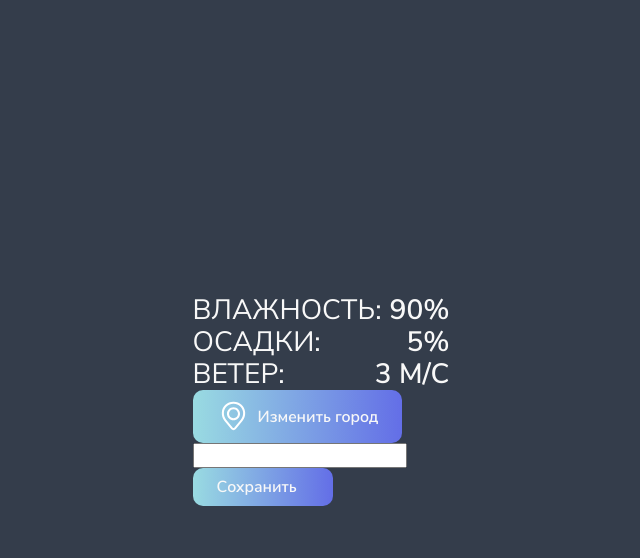
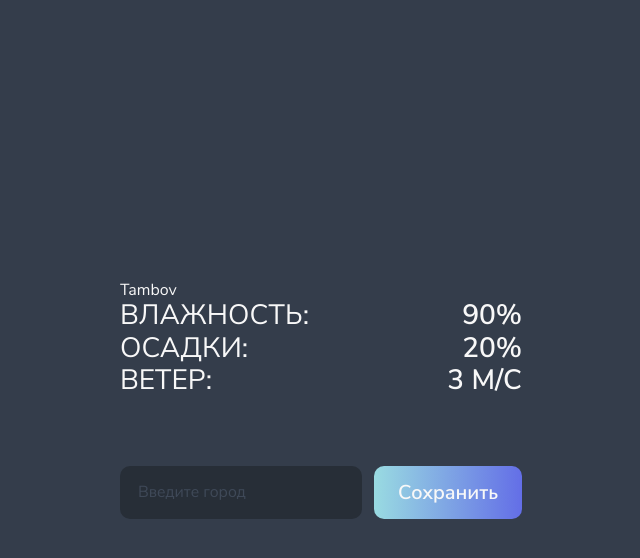
Before and after one commit to acr0matic/purpleschool_1, a Vue app: page / in a window 1280 px wide. Both pictures are taken after a click on the button "Изменить город". Shown: the top 558 px of the page, without its empty margins (319-959 px from the left). Built offline with nearby package versions, Linux system fonts and the light colour scheme.

Commit message:
feat: первые компоненты

```diff
--- a/src/App.vue
+++ b/src/App.vue
@@ -1,7 +1,8 @@
 <template>
   <main>
+    {{ currentCity }}
     <div class="statistic__list">
-      <Statistic v-for="stat in data" :key="stat" v-bind="stat"></Statistic>
+      <Statistic v-for="item in dataModified" :key="item" v-bind="item"></Statistic>
     </div>
     <!-- /.statistic__list -->
 
@@ -10,27 +11,39 @@
 </template>
 
 <script setup>
+import { computed, ref } from "vue";
 import Statistic from "./components/Statistic.vue";
 import CitySelect from "./components/CitySelect.vue";
 
-const data = {
-  hydration: {
+const currentCity = ref('Tambov');
+
+let data = ref({
+  hydration: 90,
+  rain: 20,
+  wind: 3,
+});
+
+const dataModified = computed(() => {
+  return [
+    {
       label: 'Влажность',
-    value: '90%'
+      value: data.value.hydration + '%'
     },
-  rain: {
+    {
       label: 'Осадки',
-    value: '5%'
+      value: data.value.rain + '%'
     },
-  wind: {
+    {
       label: 'Ветер',
-    value: '3 м/с'
-  },
+      value: data.value.wind + ' м/с'
     }
+  ]
+});
 
 const getCity = (city) => {
-  console.log(city);
+  currentCity.value = city;
 }
 </script>
 
-<style scoped lang="scss"></style>
+<style scoped lang="scss">
+</style>
--- a/src/components/Button.vue
+++ b/src/components/Button.vue
@@ -14,8 +14,10 @@
   display: flex;
   gap: 8px;
   align-items: center;
+  justify-content: center;
 
   min-width: 140px;
+  min-height: 53px;
   border-radius: 10px;
   border: none;
   outline: none;
@@ -25,6 +27,7 @@
   background-image: var(--gradient);
   color: var(--text-primary);
 
+  font-size: 20px;
   font-weight: vars.$weight-SemiBold;
 
   cursor: pointer;
--- a/src/components/CitySelect.vue
+++ b/src/components/CitySelect.vue
@@ -1,13 +1,17 @@
 <template>
   <div class="city-select">
     <div class="city-select__action">
-      <Button @click="select">
-        <img src="../assets/images/icons/location.svg" alt="">
-        Изменить город
-      </Button>
+      <template v-if="!isEdited">
+        <Button @click="edit">
+          <img src="../assets/images/icons/location.svg" alt="">
+          Изменить город
+        </Button>
+      </template>
 
-      <input type="text">
-      <Button>Сохранить</Button>
+      <template v-else>
+        <Input v-model="currentCity" placeholder="Введите город"></Input>
+        <Button @click="save">Сохранить</Button>
+      </template>
     </div>
     <!-- /.city-select__action -->
   </div>
@@ -16,16 +20,36 @@
 </template>
 
 <script setup>
+import { ref } from 'vue';
 import Button from './Button.vue';
+import Input from './Input.vue';
+
+const isEdited = ref(false);
+const currentCity = ref('');
 
 const emit = defineEmits({
   selectCity: null,
 });
 
-function select() {
+function save() {
+  isEdited.value = false;
   emit('selectCity', 'Moscow')
+}
+
+function edit() {
+  isEdited.value = true;
 }
 
 </script>
 
-<style lang="scss" scoped></style>
+<style lang="scss" scoped>
+.city-select {
+  width: 100%;
+  margin-top: 70px;
+
+  &__action {
+    display: flex;
+    gap: 12px;
+  }
+}
+</style>
--- /dev/null
+++ b/src/components/Input.vue
@@ -0,0 +1,27 @@
+<template>
+  <input v-model="data" type="text">
+</template>
+
+<script setup>
+const data = defineModel(
+  {
+    type: String
+  }
+);
+
+</script>
+
+<style scoped lang="scss">
+input {
+  padding: 14px 18px;
+  border-radius: 10px;
+  border: none;
+  outline: none;
+  color: var(--white);
+  background-color: var(--gray-800);
+
+  &::placeholder {
+    color: var(--gray-600);
+  }
+}
+</style>
--- a/src/components/Statistic.vue
+++ b/src/components/Statistic.vue
@@ -9,7 +9,7 @@
 </template>
 
 <script setup>
-const { label = "Не задано", value = "Нет данных" } = defineProps({
+const { label = "Не задано", value = "0" } = defineProps({
   label: String,
   value: String,
 });
```
Lines whose indentation alone changed are shown as unchanged.
